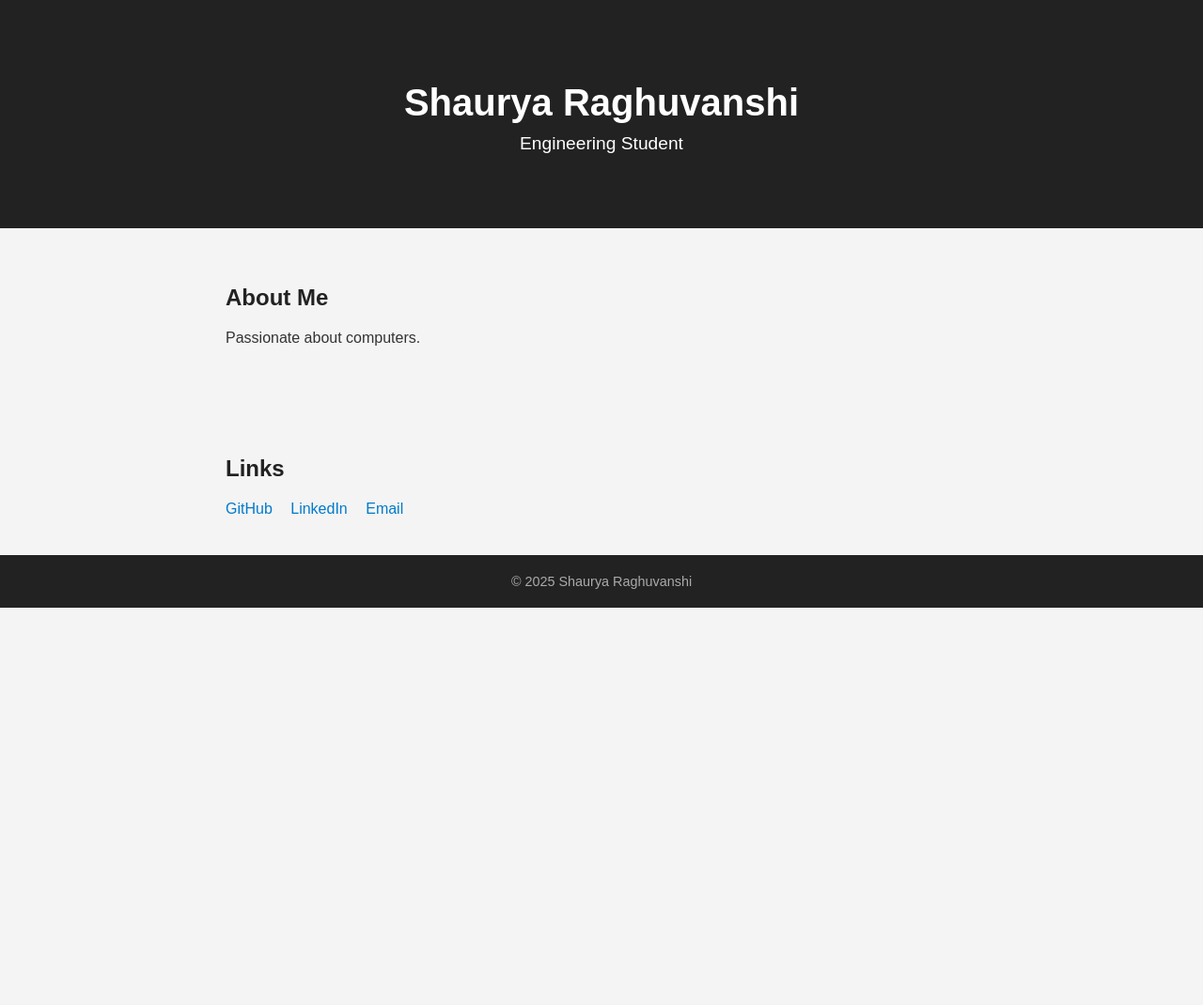
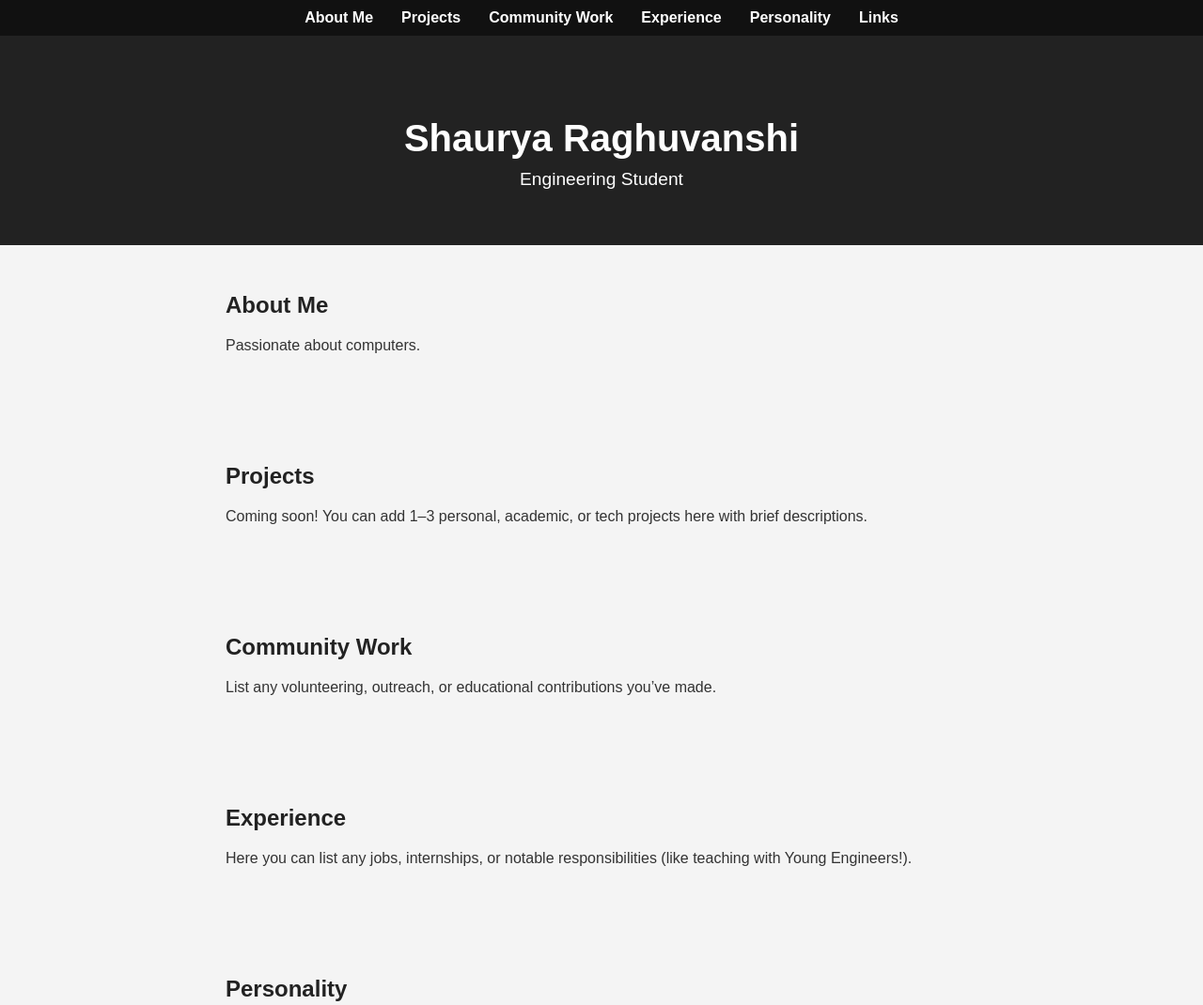
Before and after one commit to shaurya-r/shaurya-r.github.io, a plain HTML site: page index.html in a window 1280 px wide. Shown: the top 1070 px of the page at 94% size. Before the commit the page ends 800 px from the top, so only its background shows below. Drawn offline with Linux system fonts and the light colour scheme.

Commit message:
Update index.html

```diff
--- a/index.html
+++ b/index.html
@@ -5,39 +5,74 @@
   <meta name="viewport" content="width=device-width, initial-scale=1.0"/>
   <title>Shaurya Raghuvanshi</title>
   <style>
+    html {
+      scroll-behavior: smooth;
+    }
+
     body {
       margin: 0;
       font-family: Arial, sans-serif;
       background-color: #f4f4f4;
       color: #333;
     }
+
+    /* Navigation Bar */
+    nav {
+      background-color: #111;
+      position: sticky;
+      top: 0;
+      z-index: 1000;
+      display: flex;
+      justify-content: center;
+      padding: 10px 0;
+    }
+
+    nav a {
+      color: #fff;
+      text-decoration: none;
+      margin: 0 15px;
+      font-weight: bold;
+      transition: color 0.3s ease;
+    }
+
+    nav a:hover {
+      color: #00aaff;
+    }
+
     header {
       background: #222;
       color: #fff;
       text-align: center;
-      padding: 60px 20px;
+      padding: 60px 20px 40px;
     }
+
     header h1 {
       margin-bottom: 10px;
       font-size: 2.5rem;
     }
+
     header p {
       font-size: 1.2rem;
       margin-top: 0;
     }
+
     section {
-      padding: 40px 20px;
+      padding: 50px 20px;
       max-width: 800px;
       margin: auto;
     }
+
     h2 {
       color: #222;
+      margin-top: 0;
     }
+
     .links a {
       margin-right: 15px;
       color: #007acc;
       text-decoration: none;
     }
+
     footer {
       background: #222;
       color: #aaa;
@@ -49,17 +84,54 @@
 </head>
 <body>
 
+  <!-- Nav Bar -->
+  <nav>
+    <a href="#about">About Me</a>
+    <a href="#projects">Projects</a>
+    <a href="#community">Community Work</a>
+    <a href="#experience">Experience</a>
+    <a href="#personality">Personality</a>
+    <a href="#links">Links</a>
+  </nav>
+
+  <!-- Header -->
   <header>
     <h1>Shaurya Raghuvanshi</h1>
     <p>Engineering Student</p>
   </header>
 
-  <section>
+  <!-- About -->
+  <section id="about">
     <h2>About Me</h2>
     <p>Passionate about computers.</p>
   </section>
 
-  <section>
+  <!-- Projects -->
+  <section id="projects">
+    <h2>Projects</h2>
+    <p>Coming soon! You can add 1–3 personal, academic, or tech projects here with brief descriptions.</p>
+  </section>
+
+  <!-- Community Work -->
+  <section id="community">
+    <h2>Community Work</h2>
+    <p>List any volunteering, outreach, or educational contributions you’ve made.</p>
+  </section>
+
+  <!-- Experience -->
+  <section id="experience">
+    <h2>Experience</h2>
+    <p>Here you can list any jobs, internships, or notable responsibilities (like teaching with Young Engineers!).</p>
+  </section>
+
+  <!-- Personality -->
+  <section id="personality">
+    <h2>Personality</h2>
+    <p>Share your hobbies, passions, mindset, values, or even a short story that shows who you are beyond the resume.</p>
+  </section>
+
+  <!-- Links -->
+  <section id="links">
     <h2>Links</h2>
     <div class="links">
       <a href="https://github.com/shaurya-r" target="_blank">GitHub</a>
@@ -68,6 +140,7 @@
     </div>
   </section>
 
+  <!-- Footer -->
   <footer>
     &copy; 2025 Shaurya Raghuvanshi
   </footer>
```
